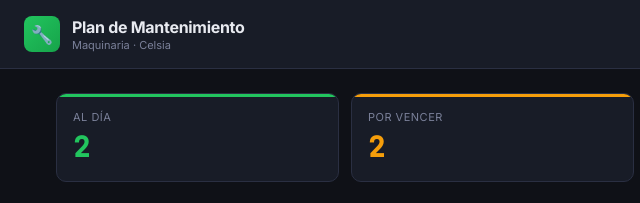
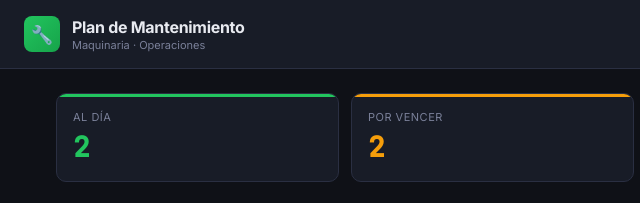
Before and after one commit to KDAVILABRITO/PLAN-MTTO, a plain HTML site: page index.html in a window 1280 px wide. Shown: the top 203 px of the page, 0-640 px from the left. Drawn offline with Linux system fonts and the light colour scheme.

Commit message:
Update index.html

```diff
--- a/index.html
+++ b/index.html
@@ -319,7 +319,7 @@
     <div class="logo-icon">🔧</div>
     <div>
       <h1>Plan de Mantenimiento</h1>
-      <p id="headerSub">Maquinaria · Celsia</p>
+      <p id="headerSub">Maquinaria · Operaciones</p>
     </div>
   </div>
   <div class="header-right">
```
